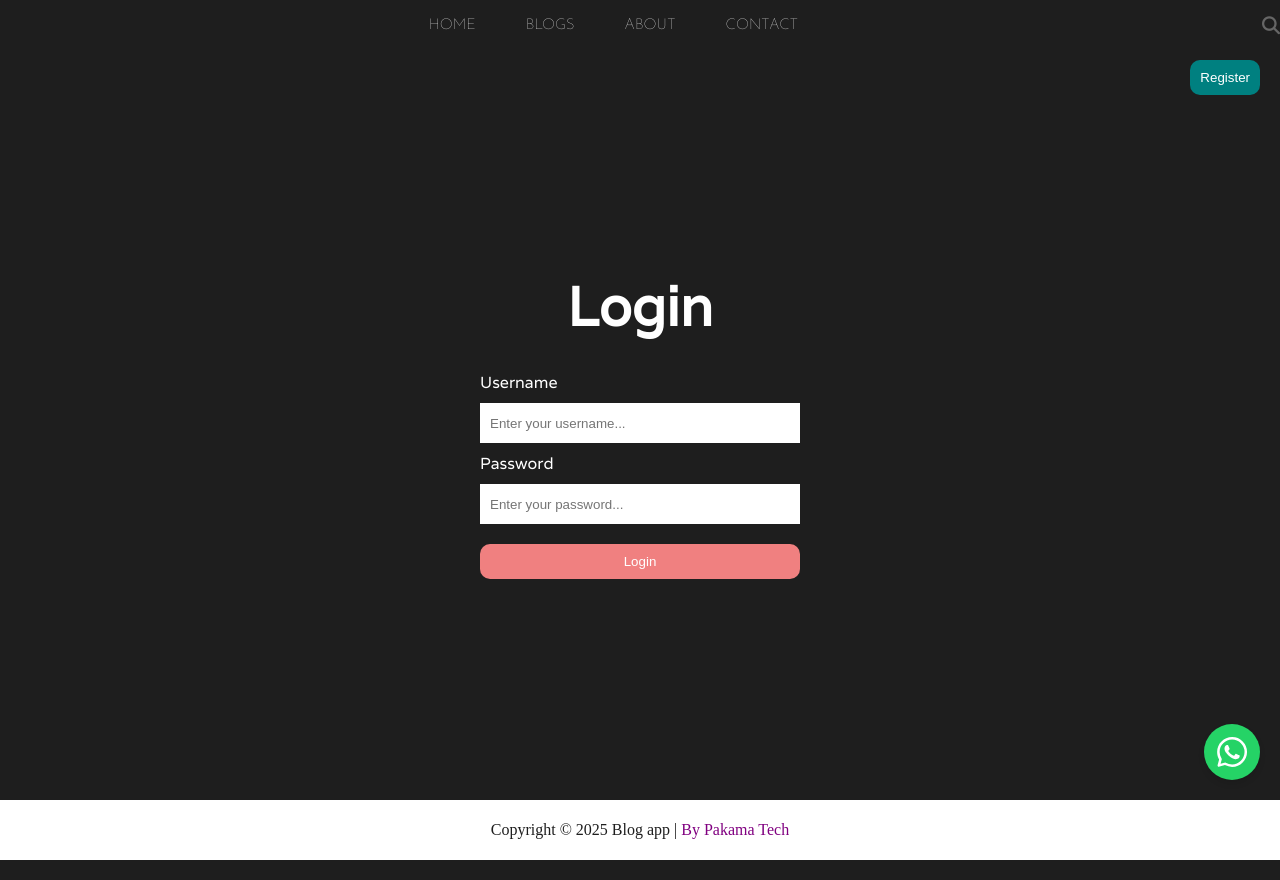
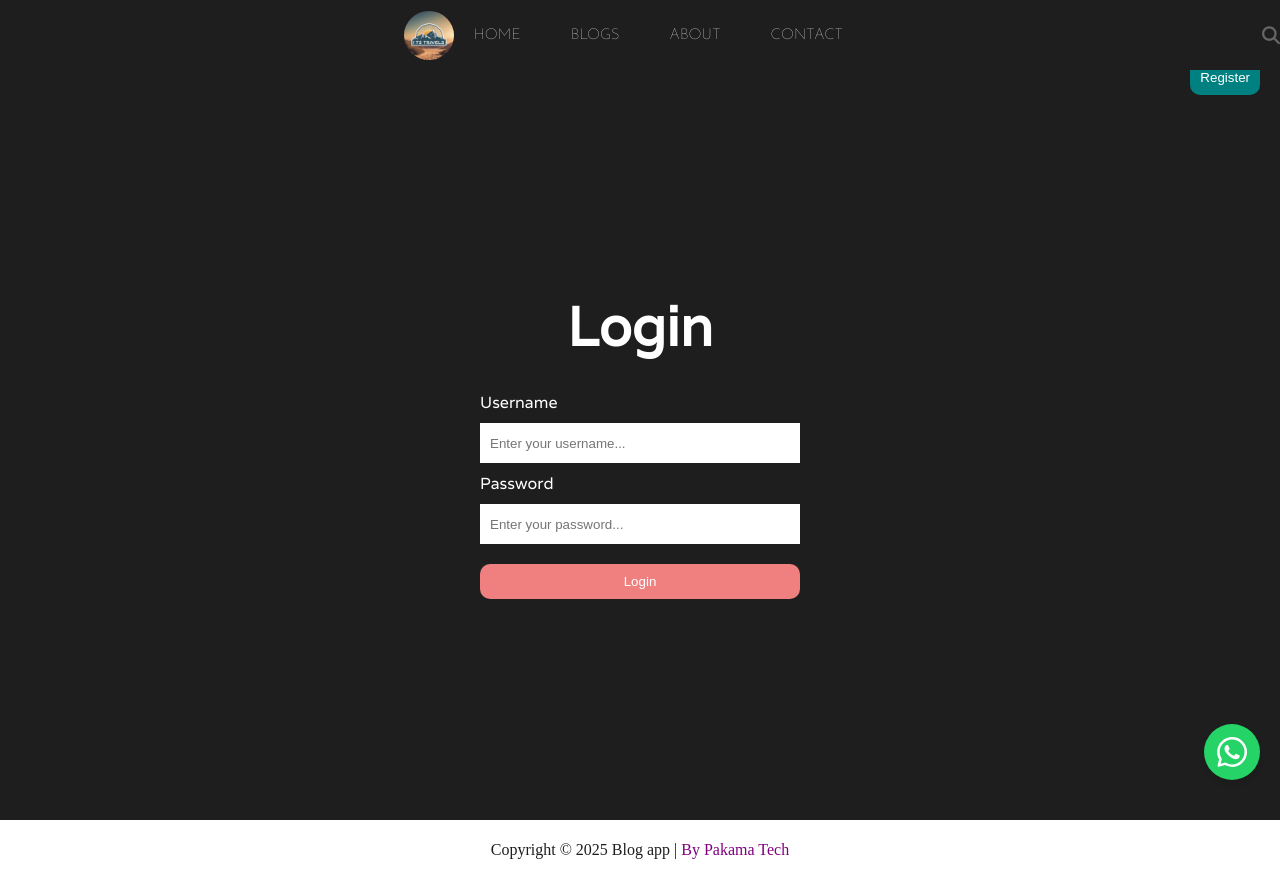
Before and after one commit to BlessingLuphahla/blog-app-ui, a React (Create React App) app: page /login in a window 1280 px wide. Built offline with nearby package versions, Linux system fonts and the light colour scheme.

Commit message:
misc updates

```diff
--- a/src/components/post/Post.jsx
+++ b/src/components/post/Post.jsx
@@ -2,10 +2,10 @@ import { Link } from "react-router-dom";
 import "./post.css";
 
 export default function Post({ post }) {
-
   return (
     <article className="post">
       <Link to={`/post/${post?._id}`}>
+        <div className="postImgWrapper">
           {post?.image ? (
             <img className="postImage" src={post.image} alt="s" />
           ) : (
@@ -15,6 +15,8 @@ export default function Post({ post }) {
               alt="s"
             />
           )}
+        </div>
+
         <div className="postInfo">
           <div className="postCategories">
             {post?.categories.map((category, index) => (
@@ -30,7 +32,7 @@ export default function Post({ post }) {
             {new Date(post.createdAt).toDateString()}
           </span>
         </div>
-        <p className="postText">{post?.description}</p>
+        <p className="postText">{post?.description?.slice(0, 50)}...</p>
       </Link>
     </article>
   );
--- a/src/components/post/post.css
+++ b/src/components/post/post.css
@@ -3,9 +3,14 @@
   margin: 0 25px 40px 25px;
 }
 
+.postImgWrapper {
+  width: 380px;
+  height: 380px;
+}
+
 .postImage {
   width: 100%;
-  height: 280px;
+  height: 100%;
   object-fit: cover;
   border-radius: 7px;
 }
@@ -53,4 +58,5 @@
   display: -webkit-box;
   -webkit-line-clamp: 4;
   -webkit-box-orient: vertical;
+  text-align: center;
 }
--- a/src/components/topbar/TopBar.jsx
+++ b/src/components/topbar/TopBar.jsx
@@ -2,9 +2,9 @@ import { useContext, useState } from "react";
 import { Link } from "react-router-dom";
 import { Context } from "../../context/Context";
 import "./topbar.css";
+import image from "../../images/logo.jpg";
 
 export default function TopBar() {
-  const publicFolder = "";
   const { user, dispatch } = useContext(Context);
   const [isMenuOpen, setIsMenuOpen] = useState(false);
 
@@ -15,6 +15,7 @@ export default function TopBar() {
   return (
     <div className="top">
       <div className="topCenter">
+        <img className="topImg" src={image} alt="" />
         <div className="mobileMenu">
           <div className="hamburger" onClick={() => setIsMenuOpen(true)}>
             <div></div>
--- a/src/components/topbar/topbar.css
+++ b/src/components/topbar/topbar.css
@@ -5,7 +5,7 @@
 
 .top {
   width: 100%;
-  height: 50px;
+  height: 70px;
   background-color: var(--bg);
   color: var(--color);
   position: sticky;
@@ -28,6 +28,7 @@
   display: flex;
   align-items: center;
   justify-content: center;
+  height: 100%;
 }
 
 .topIcon {
@@ -86,9 +87,16 @@
 }
 
 .hamburger div {
-  width: 36px;
-  height: 6px;
-  background-color: teal;
+  width: 34px;
+  height: 5px;
+  background-color: white;
+}
+
+.topImg {
+  width: 50px;
+  height: 70%;
+  margin: 0px 20px;
+  border-radius: 50%;
 }
 
 @media (max-width: 700px) {
--- a/src/components/whatsapp/Whatsapp.jsx
+++ b/src/components/whatsapp/Whatsapp.jsx
@@ -1,6 +1,6 @@
 import React, { useState } from "react";
 import "./whatsapp.css"; // Import the CSS file
-import image from "../../images/about.jpg";
+import image from "../../images/logo.jpg";
 import WhatsappIcon from "../../images/whatsapp.svg";
 
 const WhatsApp = () => {
```
Also changed, not shown: src/images/logo.jpg (added). Lines whose indentation alone changed are shown as unchanged.
